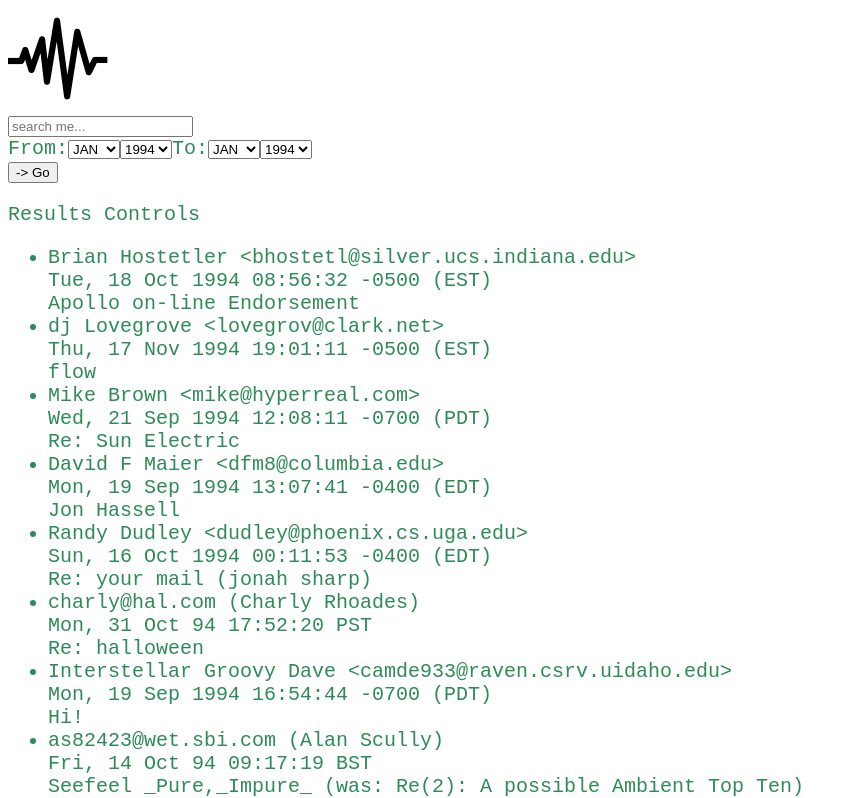
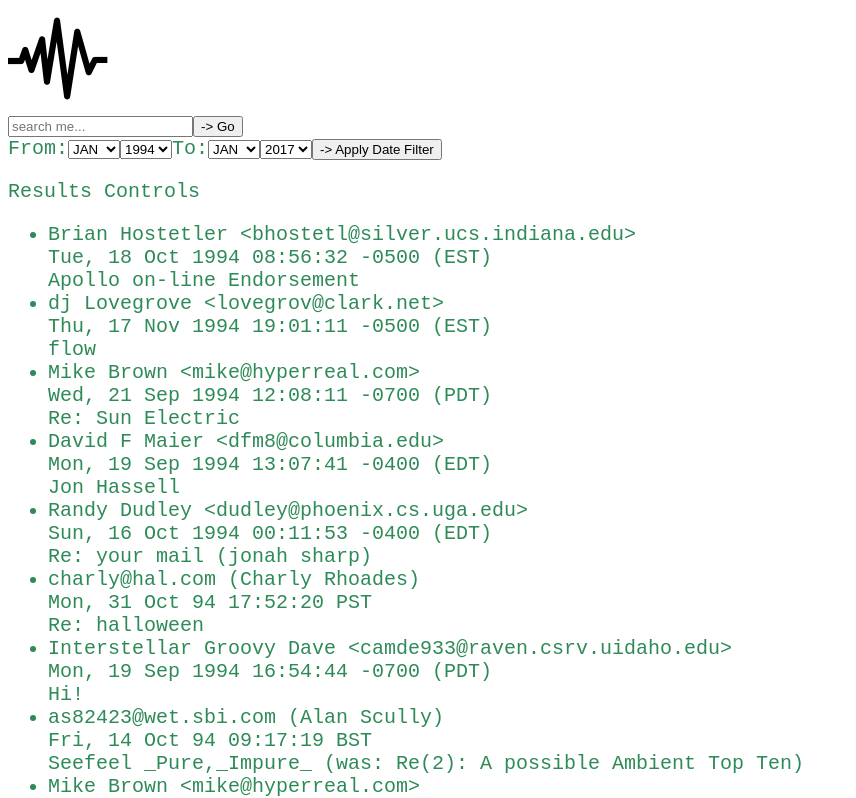
Before and after one commit to gwens/ambient-explorer-react, a React (Create React App) app: page / in a window 1280 px wide. Shown: the top 798 px of the page, without its empty margins (0-856 px from the left). Built offline with nearby package versions, Linux system fonts and the light colour scheme.

Commit message:
Changed so that the datepicker is its own form with its own submit button, and the date filters are only updated when the whole date range form is submitted. Not having much luck with dynamically disabling the options yet.

```diff
--- a/src/components/DateRangePicker.js
+++ b/src/components/DateRangePicker.js
@@ -4,6 +4,7 @@ class DateRangePicker extends React.Component {
   constructor() {
     super()
     this.updateDateFilters = this.updateDateFilters.bind(this);
+    this.disableOptions = this.disableOptions.bind(this);
   }
   updateDateFilters(event) {
     console.log("update date filters");
@@ -16,14 +17,20 @@ class DateRangePicker extends React.Component {
     this.props.setDateFilters(dateFilters);
   }
 
+  disableOptions() {
+    console.log("yearfrom is " + this.yearFrom.value);
+    // Grey out the To dates that are earlier than the dateFrom selection, or vice versa.
+  }
+
   render() {
     // Testing greying out options in the dropdowns
     const disabled1 = true;
     const disabled2 = false;
+
     return (
-      <div>
+      <form onSubmit={(e) => this.updateDateFilters(e)}>
         <label>From:
-        <select onChange={(e) => this.updateDateFilters(e)} ref={(input) => this.monthFrom = input}>
+        <select onChange={this.disableOptions} ref={(input) => this.monthFrom = input}>
           <option value="01">JAN</option>
           <option value="02">FEB</option>
           <option value="03">MAR</option>
@@ -37,7 +44,7 @@ class DateRangePicker extends React.Component {
           <option value="11">NOV</option>
           <option value="12">DEC</option>
         </select>
-        <select onChange={(e) => this.updateDateFilters(e)} ref={(input) => this.yearFrom = input}>
+        <select onChange={this.disableOptions} ref={(input) => this.yearFrom = input} value="1994">
           <option value="1994">1994</option>
           <option value="1995">1995</option>
           <option value="1996">1996</option>
@@ -65,7 +72,7 @@ class DateRangePicker extends React.Component {
         </select>
         </label>
         <label>To:
-        <select onChange={(e) => this.updateDateFilters(e)} ref={(input) => this.monthTo = input}>
+        <select onChange={this.disableOptions} ref={(input) => this.monthTo = input}>
           <option value="01">JAN</option>
           <option value="02">FEB</option>
           <option value="03">MAR</option>
@@ -79,7 +86,7 @@ class DateRangePicker extends React.Component {
           <option value="11">NOV</option>
           <option value="12">DEC</option>
         </select>
-        <select onChange={(e) => this.updateDateFilters(e)} ref={(input) => this.yearTo = input}>
+        <select onChange={this.disableOptions} ref={(input) => this.yearTo = input} defaultValue="2017">
           <option value="1994">1994</option>
           <option value="1995">1995</option>
           <option value="1996">1996</option>
@@ -106,7 +113,8 @@ class DateRangePicker extends React.Component {
           <option value="2017">2017</option>
         </select>
         </label>
-      </div>
+        <button type="submit">-> Apply Date Filter</button>
+      </form>
     )
   }
 }
--- a/src/components/SearchBar.js
+++ b/src/components/SearchBar.js
@@ -13,11 +13,13 @@ class SearchBar extends React.Component {
 
   render() {
     return (
-      <form onSubmit={(e) => this.submitSearch(e)}>
-        <input ref={(input) => this.searchString = input} type="text" className="search" placeholder="search me..."/>
+      <div>
+        <form onSubmit={(e) => this.submitSearch(e)}>
+          <input ref={(input) => this.searchString = input} type="text" className="search" placeholder="search me..."/>
+          <button type="submit">-> Go</button>
+        </form>
         <DateRangePicker setDateFilters={this.props.setDateFilters}/>
-        <button type="submit">-> Go</button>
-      </form>
+      </div>
     )
   }
 }
```
